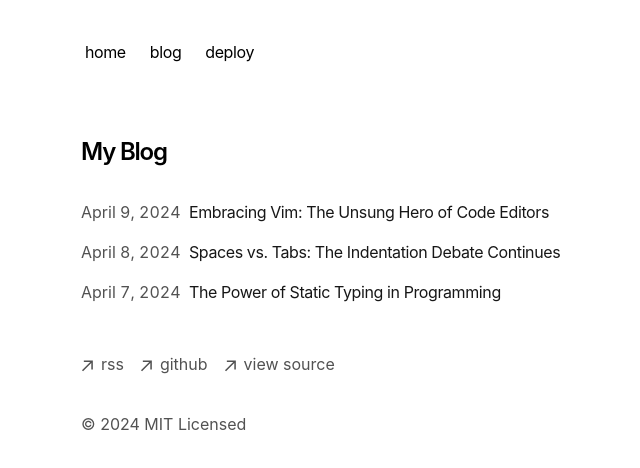
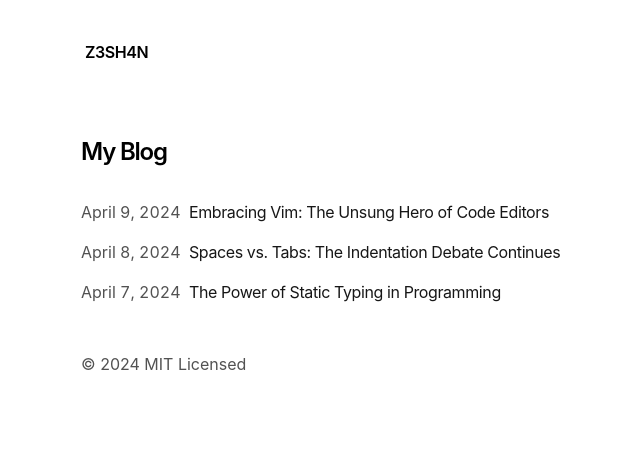
Before and after one commit to z3sh4n/z3sh4n-website, a Next.js app: page /blog in a window 1280 px wide. Shown: the top 468 px of the page, without its empty margins (271-911 px from the left). Built offline with nearby package versions, Linux system fonts and the light colour scheme.

Commit message:
added work in progress tag

```diff
--- a/app/components/footer.tsx
+++ b/app/components/footer.tsx
@@ -18,7 +18,7 @@ function ArrowIcon() {
 export default function Footer() {
   return (
     <footer className="mb-16">
-      <ul className="font-sm mt-8 flex flex-col space-x-0 space-y-2 text-neutral-600 md:flex-row md:space-x-4 md:space-y-0 dark:text-neutral-300">
+      {/* <ul className="font-sm mt-8 flex flex-col space-x-0 space-y-2 text-neutral-600 md:flex-row md:space-x-4 md:space-y-0 dark:text-neutral-300">
         <li>
           <a
             className="flex items-center transition-all hover:text-neutral-800 dark:hover:text-neutral-100"
@@ -52,7 +52,7 @@ export default function Footer() {
             <p className="ml-2 h-7">view source</p>
           </a>
         </li>
-      </ul>
+      </ul> */}
       <p className="mt-8 text-neutral-600 dark:text-neutral-300">
         © {new Date().getFullYear()} MIT Licensed
       </p>
--- a/app/components/nav.tsx
+++ b/app/components/nav.tsx
@@ -17,10 +17,16 @@ export function Navbar() {
     <aside className="-ml-[8px] mb-16 tracking-tight">
       <div className="lg:sticky lg:top-20">
         <nav
-          className="flex flex-row items-start relative px-0 pb-0 fade md:overflow-auto scroll-pr-6 md:relative"
+          className="flex flex-row items-start justify-between relative px-0 pb-0 fade md:overflow-auto scroll-pr-6 md:relative"
           id="nav"
         >
-          <div className="flex flex-row space-x-0 pr-10">
+          <Link
+            href="/"
+            className="transition-all hover:text-neutral-800 dark:hover:text-neutral-200 flex align-middle relative py-1 px-2 m-1 font-semibold"
+          >
+            Z3SH4N
+          </Link>
+          {/* <div className="flex flex-row space-x-0 pr-10">
             {Object.entries(navItems).map(([path, { name }]) => {
               return (
                 <Link
@@ -32,7 +38,7 @@ export function Navbar() {
                 </Link>
               )
             })}
-          </div>
+          </div> */}
         </nav>
       </div>
     </aside>
--- a/app/layout.tsx
+++ b/app/layout.tsx
@@ -11,15 +11,15 @@ import { baseUrl } from './sitemap'
 export const metadata: Metadata = {
   metadataBase: new URL(baseUrl),
   title: {
-    default: 'Next.js Portfolio Starter',
-    template: '%s | Next.js Portfolio Starter',
+    default: 'Z3SH4N Porfolio',
+    template: '%s | Z3SH4N',
   },
   description: 'This is my portfolio.',
   openGraph: {
-    title: 'My Portfolio',
+    title: 'Z3SH4N Porfolio',
     description: 'This is my portfolio.',
     url: baseUrl,
-    siteName: 'My Portfolio',
+    siteName: 'Z3SH4N',
     locale: 'en_US',
     type: 'website',
   },
--- a/app/page.tsx
+++ b/app/page.tsx
@@ -1,21 +1,22 @@
 import { BlogPosts } from 'app/components/posts'
+import Image from 'next/image'
+import gif from 'gifs/3.gif'
 
 export default function Page() {
   return (
     <section>
       <h1 className="mb-8 text-2xl font-semibold tracking-tighter">
-        My Portfolio
+      abhi me ye Website bana raha hu, thode time baad aana.
       </h1>
-      <p className="mb-4">
-        {`I'm a Vim enthusiast and tab advocate, finding unmatched efficiency in
-        Vim's keystroke commands and tabs' flexibility for personal viewing
-        preferences. This extends to my support for static typing, where its
-        early error detection ensures cleaner code, and my preference for dark
-        mode, which eases long coding sessions by reducing eye strain.`}
-      </p>
-      <div className="my-8">
-        <BlogPosts />
-      </div>
+      <Image
+      src={gif}
+      alt="Picture of the author"
+      sizes="100vw"
+      style={{
+        width: '100%',
+        height: 'auto',
+      }}
+    />
     </section>
   )
 }
--- /dev/null
+++ b/next.config.js
@@ -0,0 +1,10 @@
+module.exports = {
+    images: {
+      localPatterns: [
+        {
+          pathname: '/gifs/**',
+          search: '',
+        },
+      ],
+    },
+  }
--- a/tsconfig.json
+++ b/tsconfig.json
@@ -24,4 +24,5 @@
   },
   "include": ["next-env.d.ts", "**/*.ts", "**/*.tsx", ".next/types/**/*.ts"],
   "exclude": ["node_modules"]
+
 }
```
Also changed, not shown: 2 other files (tests, documents, lock files or other folders).
